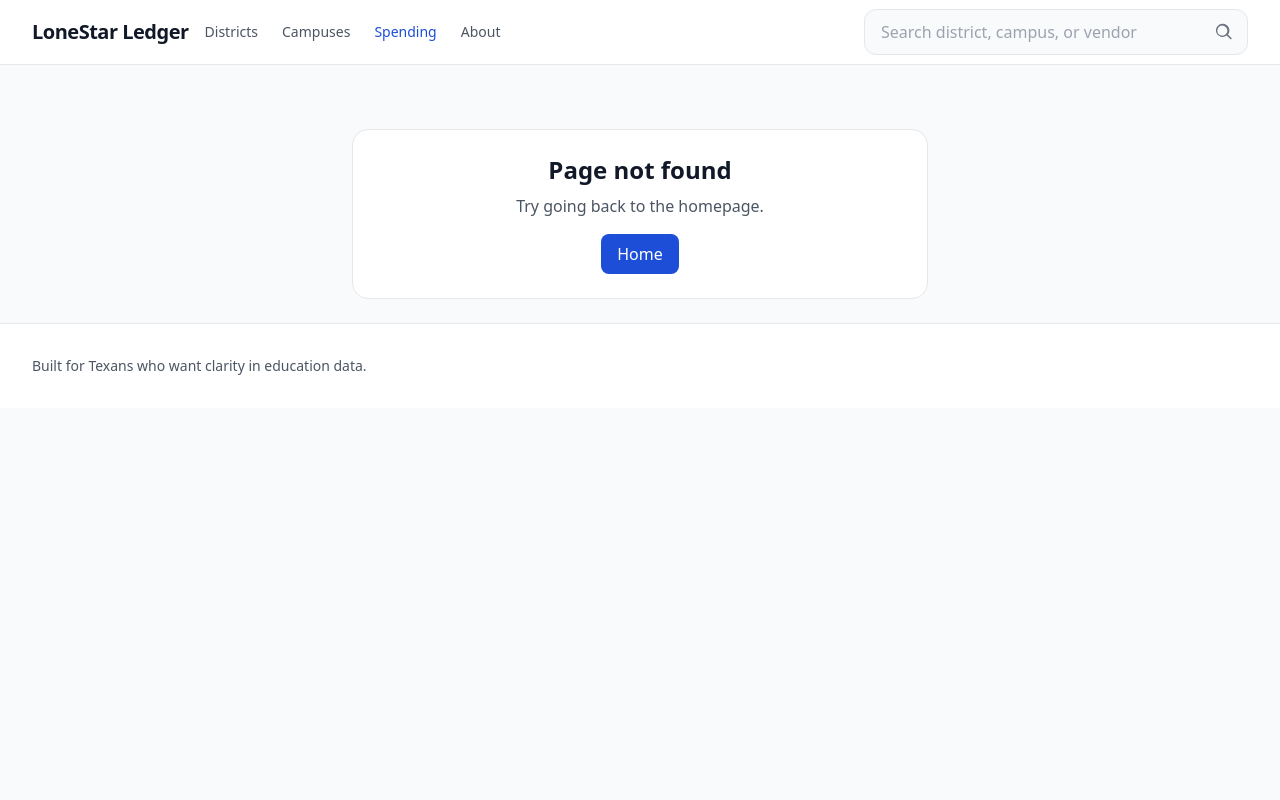
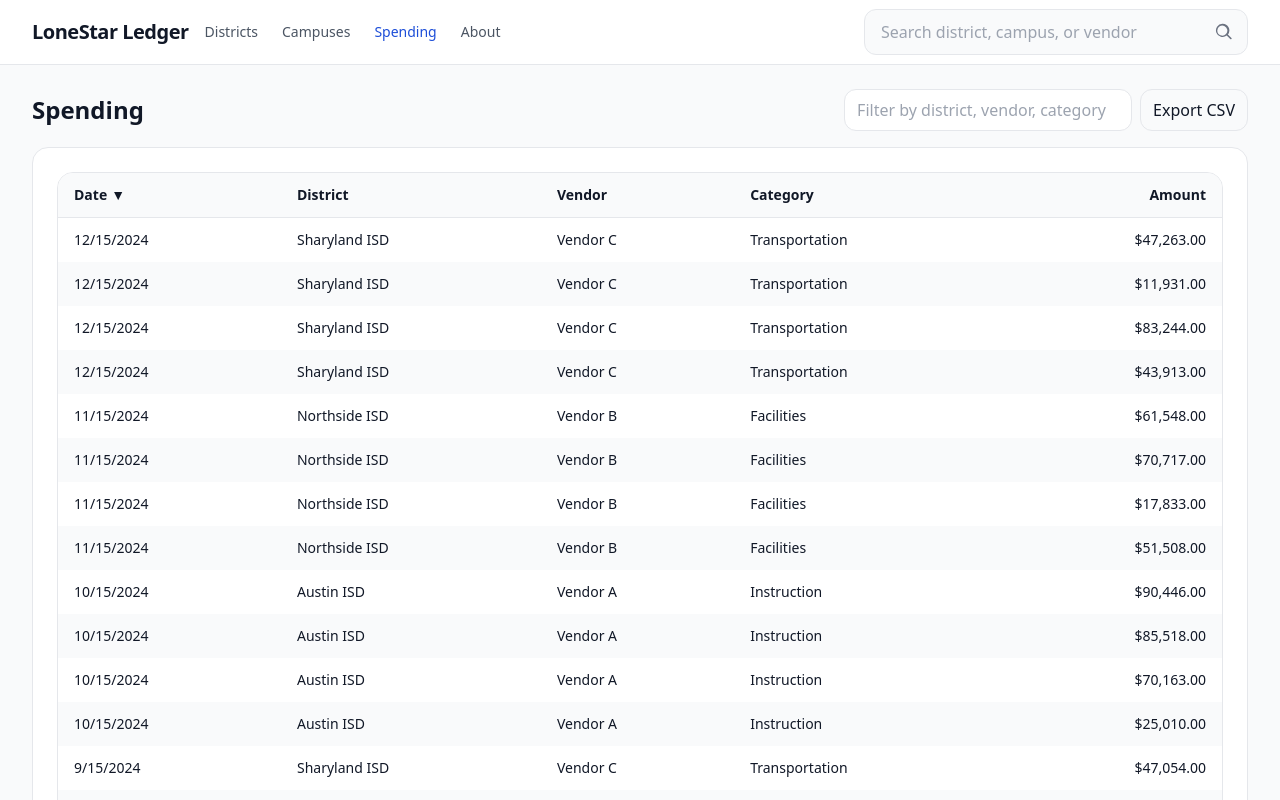
Before and after one commit to jab1897/LoneStarLedger5, a React (Vite) app: page /spending in a window 1280 px wide. Before the commit this address had no page. Shown: the top 800 px of the page. Built offline with nearby package versions, Linux system fonts and the light colour scheme; the HTML template or start-up script is replaced by a standard one.

Commit message:
Add /spending & /about, env wiring, CSV export, SPA fallback, meta

```diff
--- a/index.html
+++ b/index.html
@@ -4,7 +4,14 @@
     <meta charset="UTF-8"/>
     <meta name="viewport" content="width=device-width, initial-scale=1.0"/>
     <title>LoneStar Ledger</title>
+
+    <meta name="description" content="Follow Texas K-12 money with clear district, campus, and vendor insights.">
+    <meta property="og:title" content="LoneStar Ledger">
+    <meta property="og:description" content="Transparency for Texas education spending.">
+    <meta property="og:type" content="website">
+    <link rel="icon" href="/favicon.ico">
   </head>
+
   <body class="bg-gray-50">
     <div id="root"></div>
     <script type="module" src="/src/main.jsx"></script>
--- a/src/App.jsx
+++ b/src/App.jsx
@@ -6,6 +6,8 @@ import Districts from "./pages/Districts";
 import DistrictDetail from "./pages/DistrictDetail";
 import CampusDetail from "./pages/CampusDetail";
 import NotFound from "./pages/NotFound";
+import Spending from "./pages/Spending";
+import About from "./pages/About";
 import ErrorBoundary from "./shell/ErrorBoundary";
 
 export default function App() {
@@ -19,6 +21,8 @@ export default function App() {
               <Route path="/districts" element={<Districts />} />
               <Route path="/district/:id" element={<DistrictDetail />} />
               <Route path="/campus/:id" element={<CampusDetail />} />
+              <Route path="/spending" element={<Spending />} />
+              <Route path="/about" element={<About />} />
               <Route path="*" element={<NotFound />} />
             </Routes>
           </Suspense>
--- /dev/null
+++ b/src/lib/api.js
@@ -0,0 +1,14 @@
+export const API_BASE = import.meta.env.VITE_API_BASE_URL || "";
+const DEFAULT_TIMEOUT = 12000;
+
+export async function getJSON(path, { signal } = {}) {
+  const ctrl = new AbortController();
+  const timeout = setTimeout(()=>ctrl.abort(), DEFAULT_TIMEOUT);
+  try {
+    const res = await fetch(API_BASE + path, { signal: signal || ctrl.signal });
+    if (!res.ok) throw new Error(`HTTP ${res.status}`);
+    return await res.json();
+  } finally {
+    clearTimeout(timeout);
+  }
+}
--- /dev/null
+++ b/src/lib/csv.js
@@ -0,0 +1,17 @@
+export function toCSV(rows, columns) {
+  const header = columns.map(c=>`"${c.label.replaceAll('"','""')}"`).join(',');
+  const body = rows.map(r => columns.map(c=>{
+    const v = r[c.key];
+    const s = v == null ? '' : String(v);
+    return `"${s.replaceAll('"','""')}"`;
+  }).join(',')).join('\n');
+  return header + '\n' + body;
+}
+export function downloadCSV(filename, csv) {
+  const blob = new Blob([csv], { type: 'text/csv;charset=utf-8;' });
+  const url = URL.createObjectURL(blob);
+  const a = document.createElement('a');
+  a.href = url; a.download = filename; a.style.display = 'none';
+  document.body.appendChild(a); a.click();
+  URL.revokeObjectURL(url); a.remove();
+}
--- /dev/null
+++ b/src/lib/format.js
@@ -0,0 +1,4 @@
+export const usd = new Intl.NumberFormat('en-US', { style: 'currency', currency: 'USD' });
+export const num = new Intl.NumberFormat('en-US');
+export const compact = new Intl.NumberFormat('en-US', { notation: 'compact' });
+export const dt = (iso) => new Date(iso).toLocaleDateString('en-US');
--- /dev/null
+++ b/src/pages/About.jsx
@@ -0,0 +1,14 @@
+import React from "react";
+export default function About(){
+  return (
+    <div className="bg-white border rounded-2xl p-6 space-y-3 max-w-3xl">
+      <h1 className="text-2xl font-bold">About LoneStar Ledger</h1>
+      <p className="text-gray-700">We make Texas K-12 finance and operations easier to understand — districts, campuses, vendors, and line items in one place.</p>
+      <ul className="list-disc pl-5 text-gray-700">
+        <li>Data sources: TEA, Comptroller, local districts (more soon)</li>
+        <li>Open data exports (CSV) on most tables</li>
+        <li>Feedback or corrections: <a className="text-blue-700 underline" href="mailto:borrego.jorge1897@gmail.com">email us</a></li>
+      </ul>
+    </div>
+  );
+}
--- /dev/null
+++ b/src/pages/Spending.jsx
@@ -0,0 +1,54 @@
+import React from "react";
+import DataTable from "../ui/DataTable";
+import { usd, dt } from "../lib/format";
+import { toCSV, downloadCSV } from "../lib/csv";
+// Placeholder data for now; swap with API call via getJSON('/spending?...')
+const sample = Array.from({length:50}).map((_,i)=>({
+  id: i+1,
+  date: `2024-${String((i%12)+1).padStart(2,'0')}-15`,
+  district: ["Austin ISD","Northside ISD","Sharyland ISD"][i%3],
+  vendor: ["Vendor A","Vendor B","Vendor C"][i%3],
+  category: ["Instruction","Facilities","Transportation"][i%3],
+  amount: Math.round(Math.random()*90000)+1000
+}));
+const COLUMNS = [
+  { key:"date", label:"Date", format:v=>dt(v) },
+  { key:"district", label:"District" },
+  { key:"vendor", label:"Vendor" },
+  { key:"category", label:"Category" },
+  { key:"amount", label:"Amount", align:"right", format:v=>usd.format(v) },
+];
+
+export default function Spending(){
+  const [q, setQ] = React.useState("");
+  const [rows, setRows] = React.useState(sample);
+  const filtered = React.useMemo(()=>{
+    if(!q.trim()) return rows;
+    const needle = q.toLowerCase();
+    return rows.filter(r =>
+      r.district.toLowerCase().includes(needle) ||
+      r.vendor.toLowerCase().includes(needle) ||
+      r.category.toLowerCase().includes(needle)
+    );
+  }, [rows, q]);
+
+  const exportCSV = () => {
+    const csv = toCSV(filtered, COLUMNS);
+    downloadCSV("spending.csv", csv);
+  };
+
+  return (
+    <div className="space-y-4">
+      <header className="flex flex-col md:flex-row md:items-center md:justify-between gap-3">
+        <h1 className="text-2xl font-bold">Spending</h1>
+        <div className="flex gap-2">
+          <input value={q} onChange={e=>setQ(e.target.value)} placeholder="Filter by district, vendor, category" className="border rounded-xl px-3 py-2 w-72"/>
+          <button onClick={exportCSV} className="rounded-xl border px-3 py-2 hover:bg-gray-50">Export CSV</button>
+        </div>
+      </header>
+      <section className="bg-white border rounded-2xl p-6 space-y-3">
+        <DataTable columns={COLUMNS} rows={filtered} initialSort={{ key:"date", dir:"desc" }} />
+      </section>
+    </div>
+  );
+}
```
Also changed, not shown: vercel.json, 1 other file (tests, documents, lock files or other folders).
